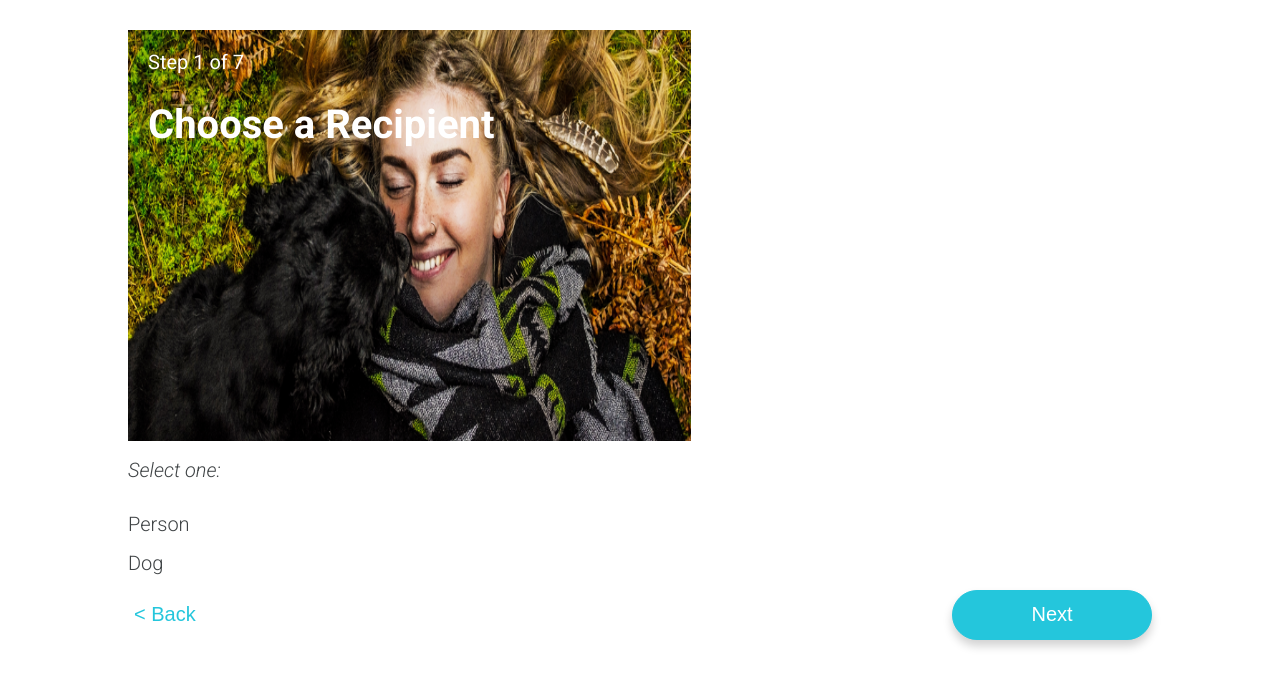
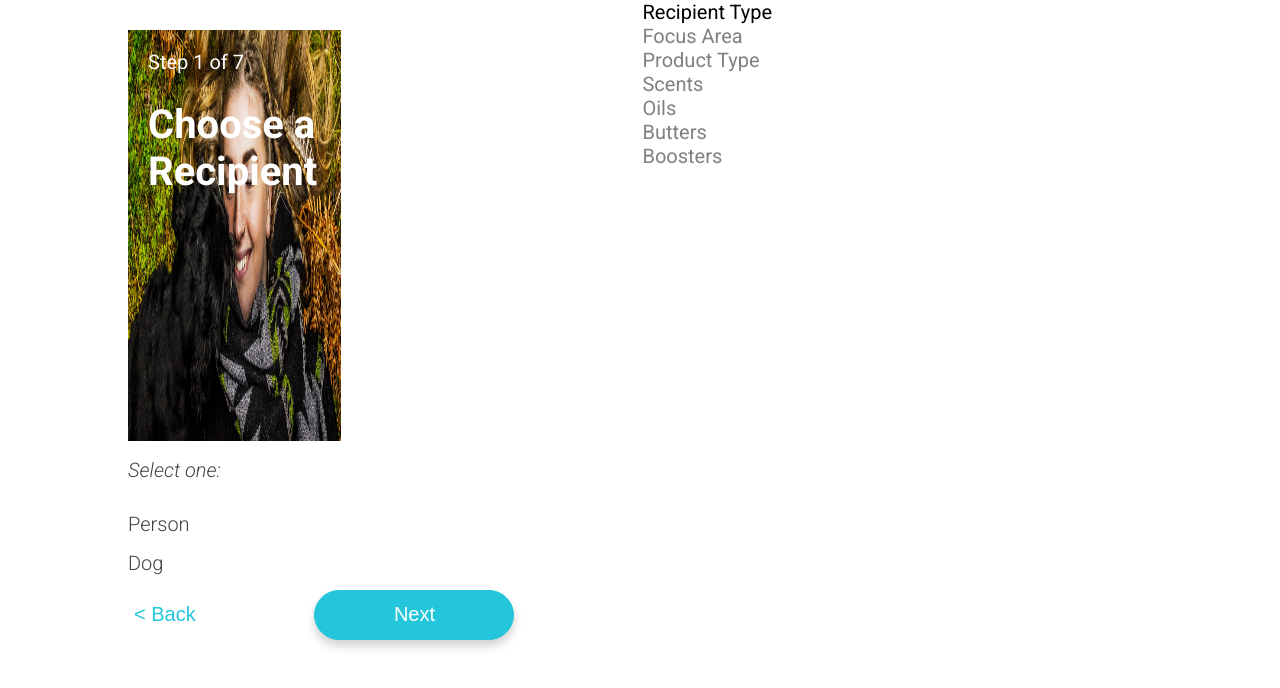
Before and after one commit to chrisfoster22/BFB-2, a React (Create React App) app: page / in a window 1280 px wide. Shown: the top 688 px of the page. Built offline with nearby package versions, Linux system fonts and the light colour scheme; what shopify-buy would draw is missing.

Commit message:
Create steps panel.

```diff
--- a/src/components/App.css
+++ b/src/components/App.css
@@ -1,3 +1,7 @@
+.App {
+    display: flex;
+}
+
 .App-logo {
   animation: App-logo-spin infinite 20s linear;
   height: 80px;
--- a/src/components/App.js
+++ b/src/components/App.js
@@ -12,6 +12,7 @@ import Selector from './Selector';
 import Products from '.././data/products';
 import ChooseName from './ChooseName';
 import Checkout from './Checkout';
+import Steps from './Steps';
 
 class App extends Component {
 
@@ -113,12 +114,15 @@ class App extends Component {
                             <div>{`Step ${this.state.currentStep} of 7`}</div>
                             <h1>{currentStep.headerMsg}</h1>
                         </header>
-                        {this.getSidePanel.bind(this, currentStep)()}
+                        {this.getSelectionPanel.bind(this, currentStep)()}
                     </div>
                     <div style={styles.buttonContainer}>
                         {currentStep.type && <button style={{...styles.link, ...styles.buttonSecondary}} onClick={this.prevStep.bind(this)}>{'<  Back'}</button> }
                         <button style={{...styles.button, ...styles.buttonPrimary}} onClick={this.nextStep.bind(this)}>Next</button>
                     </div>
+                </div>
+                <div>
+                    <Steps current={this.state.currentStep}/>
                 </div>
             </div>
         );
@@ -190,7 +194,7 @@ class App extends Component {
         }
     }
 
-    getSidePanel(currentStep) {
+    getSelectionPanel(currentStep) {
         switch(this.state.currentStep) {
             case 8:
                 return(
--- /dev/null
+++ b/src/components/Steps.js
@@ -0,0 +1,30 @@
+import React, { Component } from 'react';
+
+export default class Steps extends Component {
+
+
+    render() {
+        let steps = ["Recipient Type", "Focus Area", "Product Type", "Scents", "Oils", "Butters", "Boosters"]
+        let currentStep = this.props.current - 1
+
+        let stepDivs = steps.map((step, i) => {
+            return(
+                <div style={ i === currentStep ? styles.currentStep : styles.step } key={i}>{step}</div>
+            )
+        })
+
+        return(
+            <div>{stepDivs}</div>
+        )
+    }
+
+}
+
+const styles = {
+    step: {
+        color: "grey"
+    },
+    currentStep: {
+        color: "black"
+    }
+}
```
